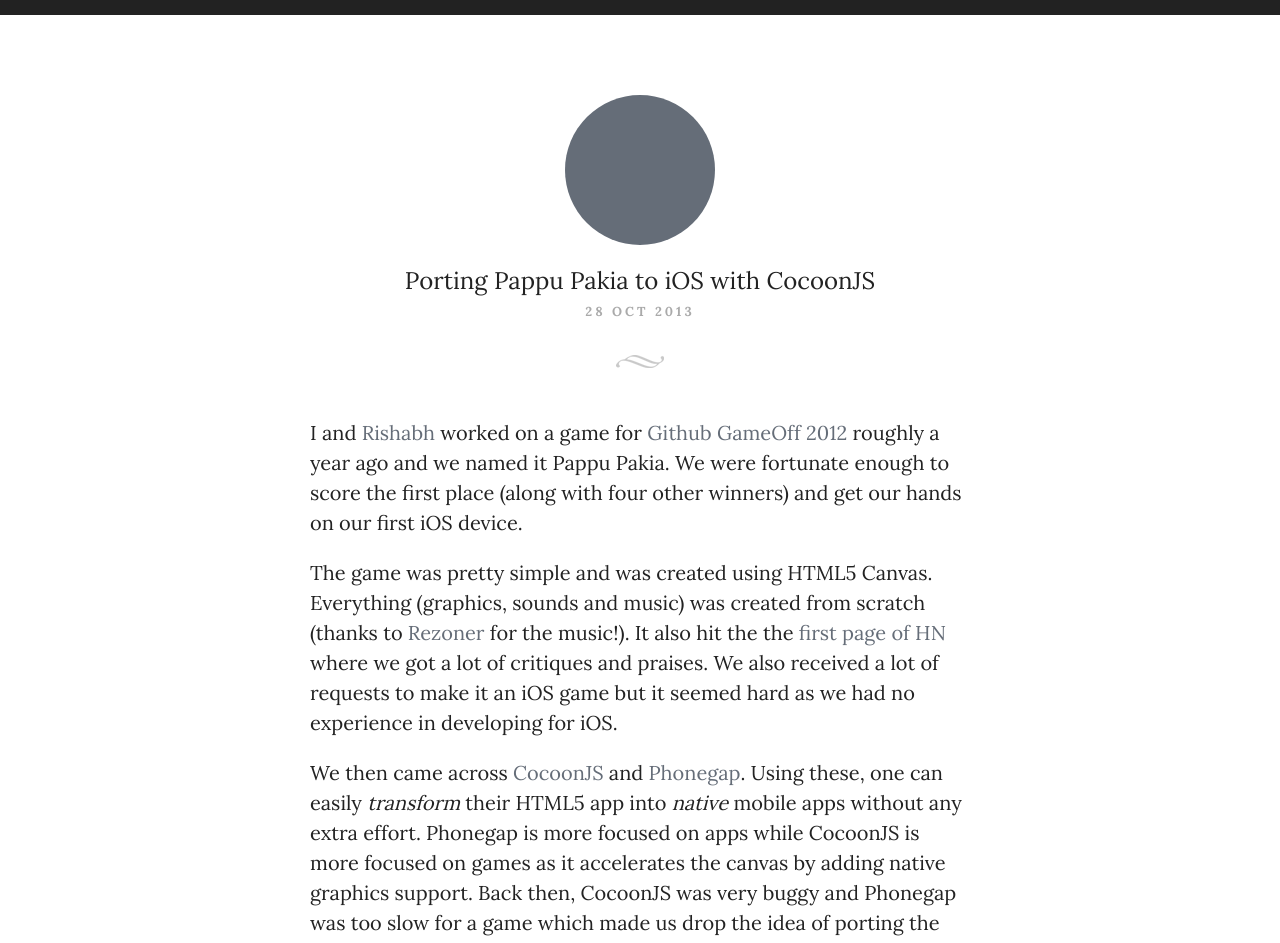
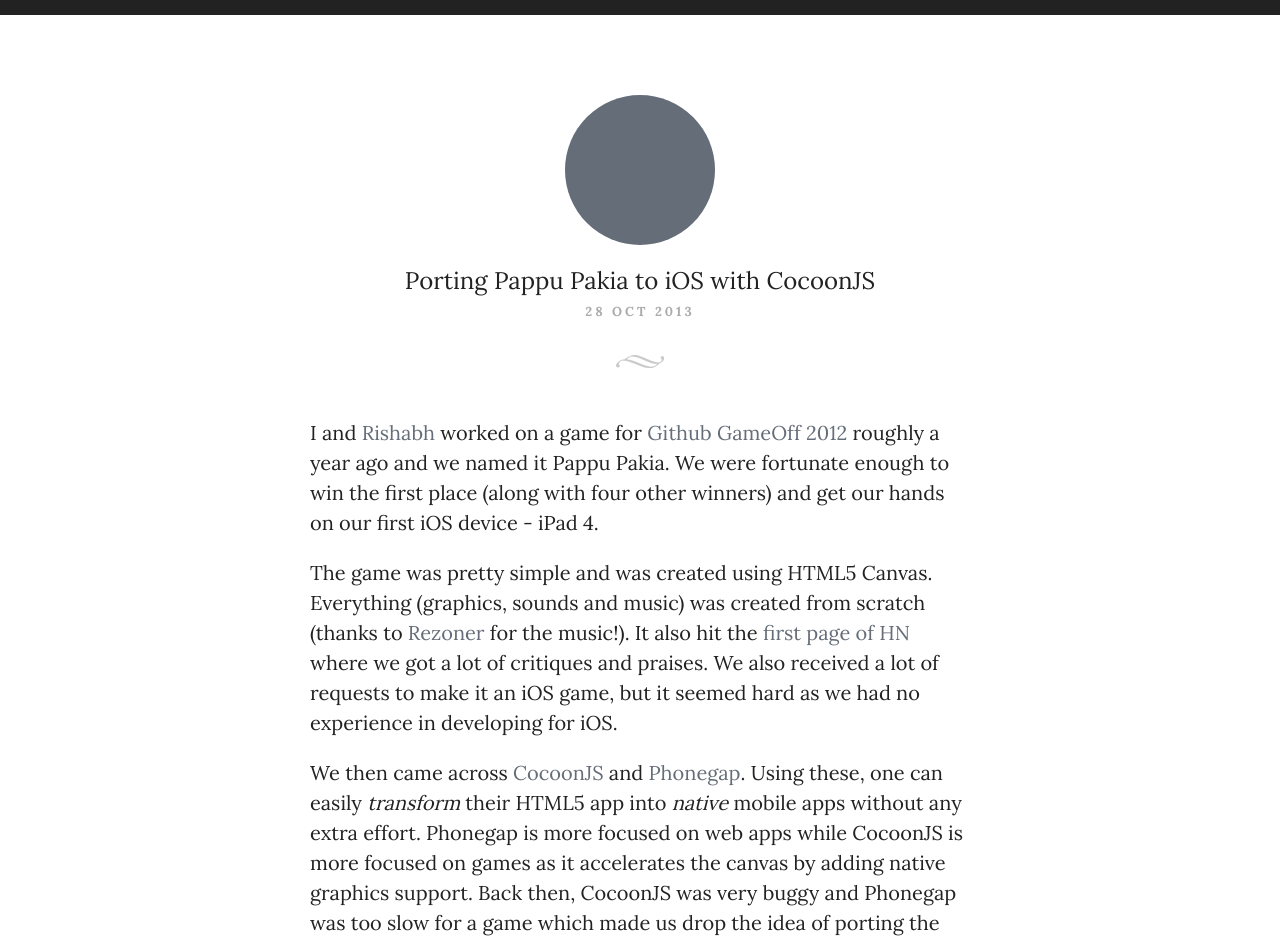
Before and after one commit to kushsolitary/blog, a Jekyll site: the page built from _posts/2013-10-28-porting-pappu-pakia-to-ios-with-cocoonjs.markdown, in a window 1280 px wide. Shown: the top 943 px of the page. Built offline with Jekyll 4.4.1, drawn with Linux system fonts in a browser that asks for light colours; nearby versions of some CDN libraries; Markdown is read by kramdown in place of the engine named in the settings; comment, search, counter and statistics services are not loaded; some of the changed text lies outside the part shown.

Commit message:
fixing styling

```diff
--- a/_posts/2013-10-28-porting-pappu-pakia-to-ios-with-cocoonjs.markdown
+++ b/_posts/2013-10-28-porting-pappu-pakia-to-ios-with-cocoonjs.markdown
@@ -6,14 +6,14 @@
 ---
 
 I and [Rishabh][rishabhp] worked on a game for [Github GameOff 2012][gameoff] roughly a year ago and we named it Pappu Pakia.
-We were fortunate enough to score the first place (along with four other winners) and get our hands on our first iOS device.
+We were fortunate enough to win the first place (along with four other winners) and get our hands on our first iOS device - iPad 4.
 
 The game was pretty simple and was created using HTML5 Canvas. Everything (graphics, sounds and music) was created from scratch
-(thanks to [Rezoner][rezoner] for the music!). It also hit the the [first page of HN][hnpost] where we got a lot of critiques and
-praises. We also received a lot of requests to make it an iOS game but it seemed hard as we had no experience in developing for iOS.
+(thanks to [Rezoner][rezoner] for the music!). It also hit the [first page of HN][hnpost] where we got a lot of critiques and
+praises. We also received a lot of requests to make it an iOS game, but it seemed hard as we had no experience in developing for iOS.
 
 We then came across [CocoonJS][cocoonjs] and [Phonegap][phonegap]. Using these, one can easily _transform_ their HTML5 app into
-_native_ mobile apps without any extra effort. Phonegap is more focused on apps while CocoonJS is more focused on games as it
+_native_ mobile apps without any extra effort. Phonegap is more focused on web apps while CocoonJS is more focused on games as it
 accelerates the canvas by adding native graphics support. Back then, CocoonJS was very buggy and Phonegap was too slow for a game which made
 us drop the idea of porting the game to iOS.
 
--- a/css/main.css
+++ b/css/main.css
@@ -151,6 +151,10 @@
   background: #eee;
 }
 
+.post img {
+  text-align: center;
+}
+
 .post blockquote {
   padding-left: 30px;
   border-left: 5px solid #eee;
```
Also changed, not shown: other parts of _posts/2013-10-28-porting-pappu-pakia-to-ios-with-cocoonjs.markdown (+1 -1 lines).
